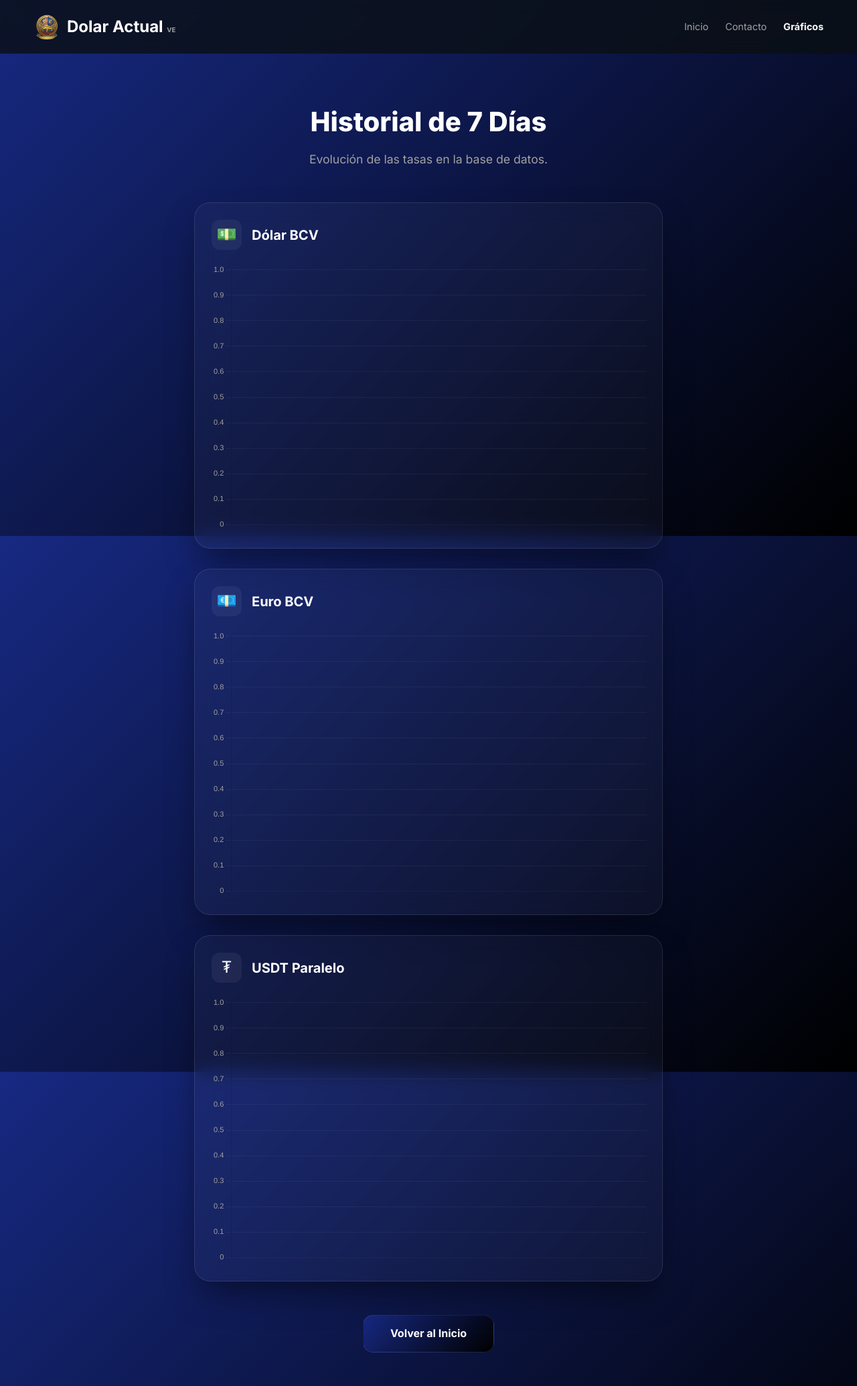
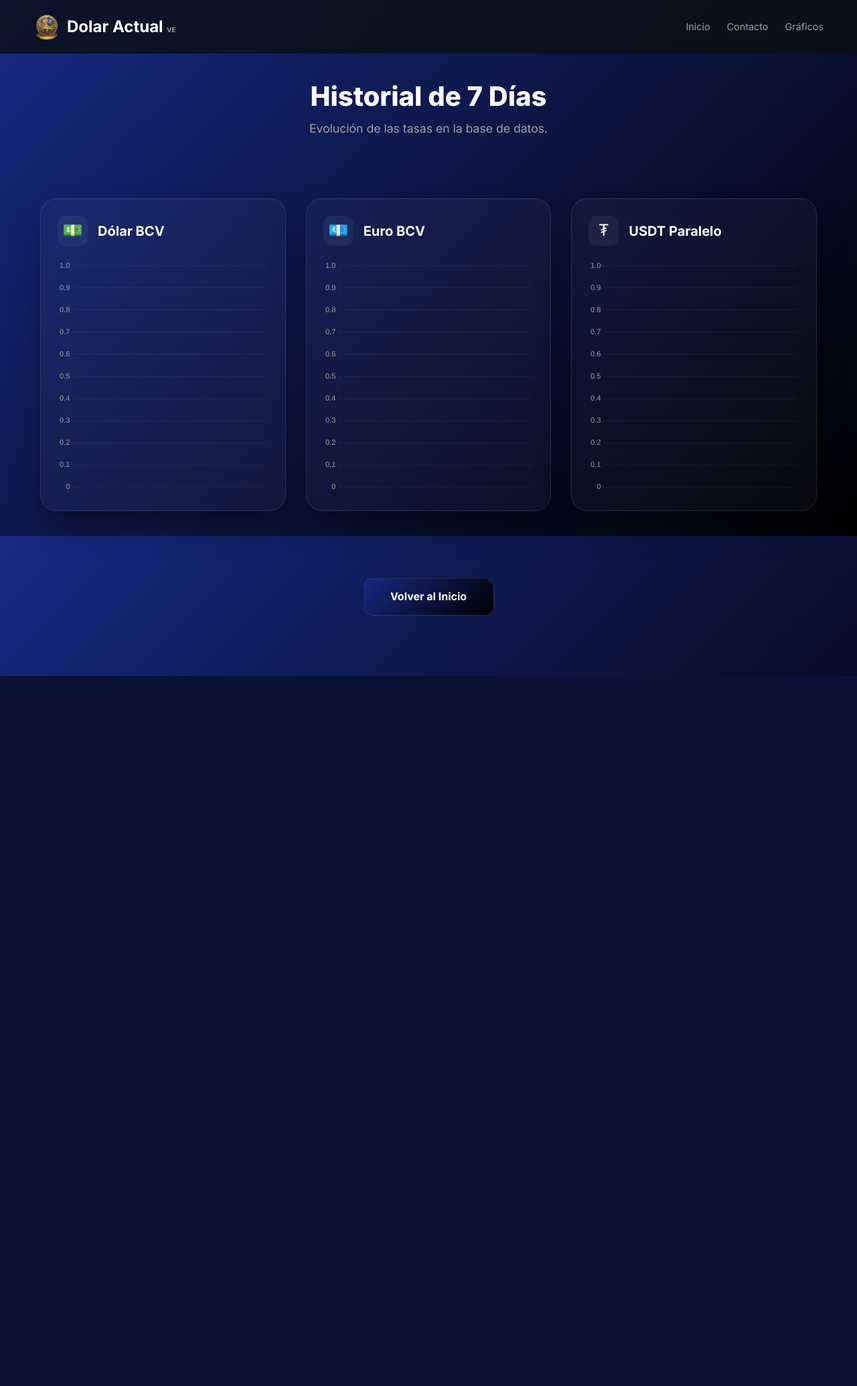
Before and after one commit to Nelson-debug00/telegram_bot, a Flask app: page /graficos in a window 1280 px wide. Shown: the whole page at 67% size. After the commit the page ends 1009 px from the top, so only its background shows below. Run offline with Flask 3, Linux system fonts and the light colour scheme; data that the repository does not hold is empty.

Commit message:
feat: add contact and analytics pages with custom styling and layout components

```diff
--- a/static/css/graficos.css
+++ b/static/css/graficos.css
@@ -1,15 +1,23 @@
 .graficos-main {
-  padding: 150px 20px 50px;
+  padding: 120px 20px 50px;
   max-width: 1200px;
   margin: 0 auto;
   display: flex;
   flex-direction: column;
-  justify-content: center;
-  align-items: center;
+  min-height: 100vh;
+}
+
+@media (max-width: 768px) {
+  .graficos-main {
+    padding-top: 100px;
+    padding-left: 15px;
+    padding-right: 15px;
+  }
 }
 
 .chart-header {
   text-align: center;
+  margin-bottom: 40px;
 }
 
 .chart-header h2 {
@@ -17,6 +25,16 @@
   font-weight: 800;
   color: var(--text-white);
   margin-bottom: 10px;
+  line-height: 1.2;
+}
+
+@media (max-width: 768px) {
+  .chart-header h2 {
+    font-size: 1.8rem;
+  }
+  .chart-header p {
+    font-size: 0.95rem;
+  }
 }
 
 .chart-header p {
@@ -27,13 +45,16 @@
 /* Grid de Gráficos */
 .charts-grid {
   display: grid;
-  grid-template-columns: repeat(auto-fit, minmax(350px, 1fr));
+  grid-template-columns: repeat(auto-fit, minmax(320px, 1fr));
   gap: 30px;
+  width: 100%;
+  margin-bottom: 50px;
 }
 
-@media (max-width: 768px) {
+@media (max-width: 480px) {
   .charts-grid {
     grid-template-columns: 1fr;
+    gap: 20px;
   }
 }
 
@@ -47,7 +68,16 @@
   padding: 25px;
   box-shadow: 0 25px 50px -12px rgba(0, 0, 0, 0.5);
   transition: transform 0.3s ease, border-color 0.3s ease;
-  width: 700px;
+  width: 100%;
+  display: flex;
+  flex-direction: column;
+}
+
+@media (max-width: 480px) {
+  .glass-card {
+    padding: 15px;
+    border-radius: 20px;
+  }
 }
 
 .glass-card:hover {
@@ -81,13 +111,27 @@
 
 .canvas-wrapper {
   position: relative;
-  height: 400px;
-  width: 650px;
+  height: 350px;
+  width: 100%;
+}
+
+@media (max-width: 768px) {
+  .canvas-wrapper {
+    height: 300px;
+  }
+}
+
+@media (max-width: 480px) {
+  .canvas-wrapper {
+    height: 250px;
+  }
 }
 
 /* Botón Volver */
 .back-btn-container {
   text-align: center;
+  margin-top: auto;
+  padding-bottom: 40px;
 }
 
 .back-btn {
@@ -104,12 +148,10 @@
 }
 
 .back-btn:hover {
-  transform: translateY(-3px);
-  box-shadow: 0 10px 20px rgba(237, 240, 240, 0.3);
-  filter: brightness(1.1);
   transform: translateY(-3px) scale(1.05);
   box-shadow: 0 15px 30px rgba(0, 0, 0, 0.4);
   border-color: rgba(255, 255, 255, 0.3);
+  filter: brightness(1.1);
 }
 
 .back-btn:active {
--- a/templates/graficos.html
+++ b/templates/graficos.html
@@ -45,12 +45,13 @@
       <nav id="nav-menu">
         <a href="{{ url_for('index') }}">Inicio</a>
         <a href="{{ url_for('contacto') }}">Contacto</a>
-        <a
-          href="{{ url_for('graficos') }}"
-          style="color: var(--text-white); font-weight: 700"
-          >Gráficos</a
-        >
+        <a href="{{ url_for('graficos') }}">Gráficos</a>
       </nav>
+      <button class="hamburger" id="hamburger-btn" aria-label="Abrir menú">
+        <span class="bar"></span>
+        <span class="bar"></span>
+        <span class="bar"></span>
+      </button>
     </header>
 
     <main class="graficos-main">
```
Also changed, not shown: static/css/contacto.css (+18 -0 lines).
